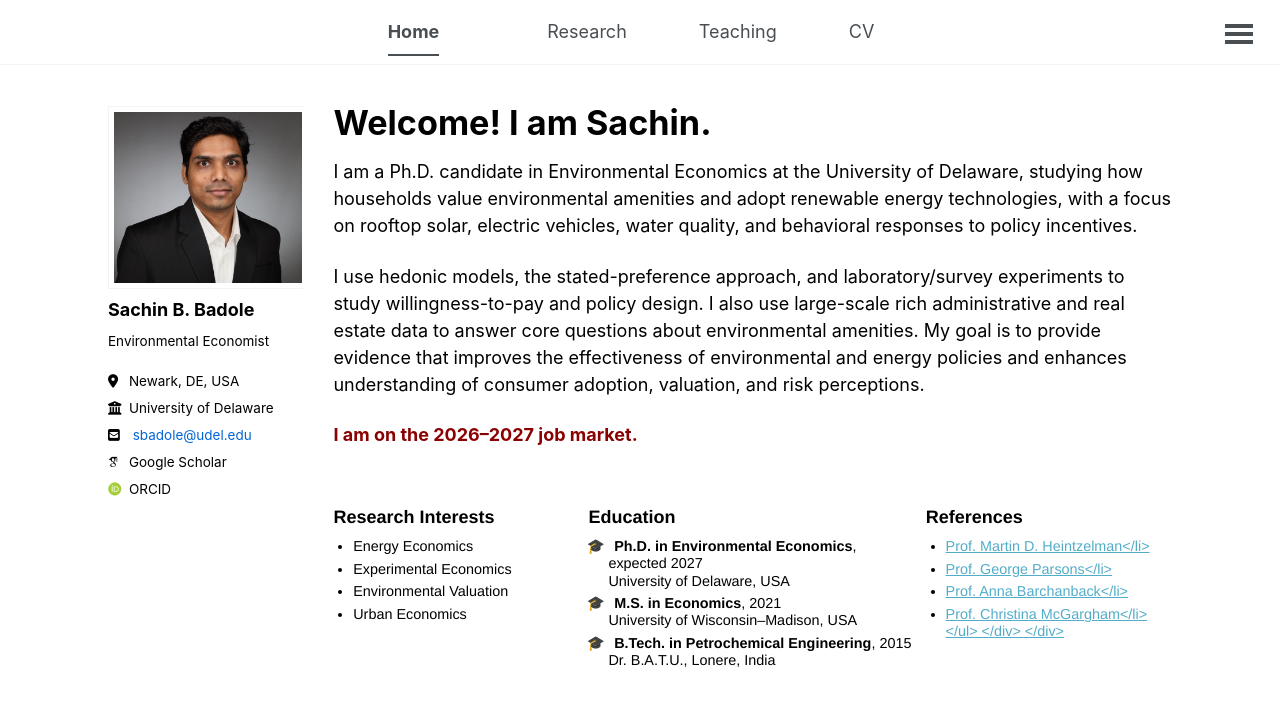
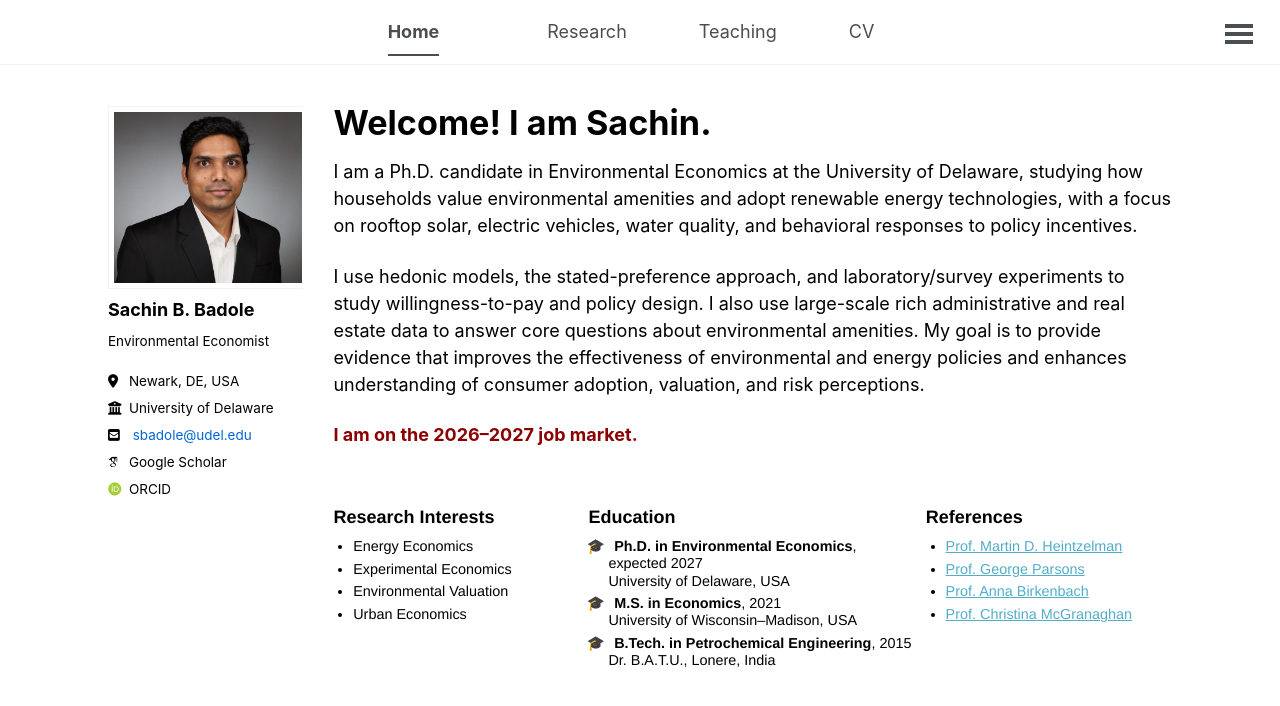
Before and after one commit to sachin-b-badole/sachin-b-badole.github.io, a Jekyll site: the page built from _pages/about.md, in a window 1280 px wide. Shown: the top 706 px of the page. Built offline with Jekyll 4.4.1, drawn with Linux system fonts in a browser that asks for light colours; some web fonts are replaced.

Commit message:
Update about.md

```diff
--- a/_pages/about.md
+++ b/_pages/about.md
@@ -48,10 +48,10 @@ I use hedonic models, the stated-preference approach, and laboratory/survey expe
   <div class="three-col-block">
     <h3>References</h3>
     <ul class="reference-list">
-      <li><a href="https://www.udel.edu/academics/colleges/canr/departments/applied-economics-and-statistics/faculty-staff/martin-heintzelman/" target="_blank">Prof. Martin D. Heintzelman</li>
-      <li><a href="https://www.udel.edu/academics/colleges/ceoe/departments/smsp/faculty/george-parsons/" target="_blank">Prof. George Parsons</li>
-      <li><a href="https://www.udel.edu/academics/colleges/ceoe/departments/smsp/faculty/anna-birkenbach/" target="_blank">Prof. Anna Barchanback</li>
-      <li><a href="https://www.udel.edu/academics/colleges/canr/departments/applied-economics-and-statistics/faculty-staff/christina-mcgranaghan/" target="_blank">Prof. Christina McGargham</li>
+      <li><a href="https://www.udel.edu/academics/colleges/canr/departments/applied-economics-and-statistics/faculty-staff/martin-heintzelman/" target="_blank">Prof. Martin D. Heintzelman</a></li>
+      <li><a href="https://www.udel.edu/academics/colleges/ceoe/departments/smsp/faculty/george-parsons/" target="_blank">Prof. George Parsons</a></li>
+      <li><a href="https://www.udel.edu/academics/colleges/ceoe/departments/smsp/faculty/anna-birkenbach/" target="_blank">Prof. Anna Birkenbach</a></li>
+      <li><a href="https://www.udel.edu/academics/colleges/canr/departments/applied-economics-and-statistics/faculty-staff/christina-mcgranaghan/" target="_blank">Prof. Christina McGranaghan</a></li>
     </ul>
   </div>
 
```
